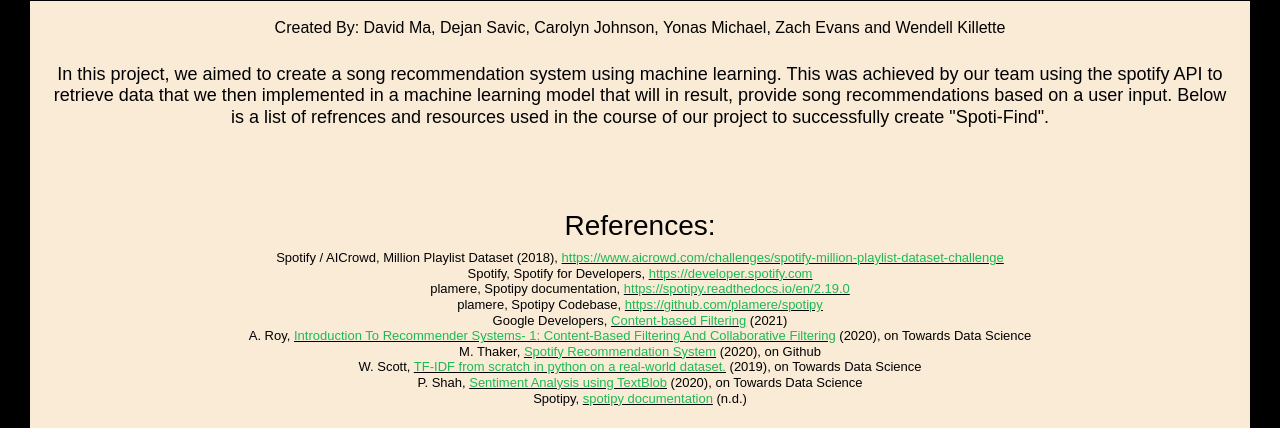
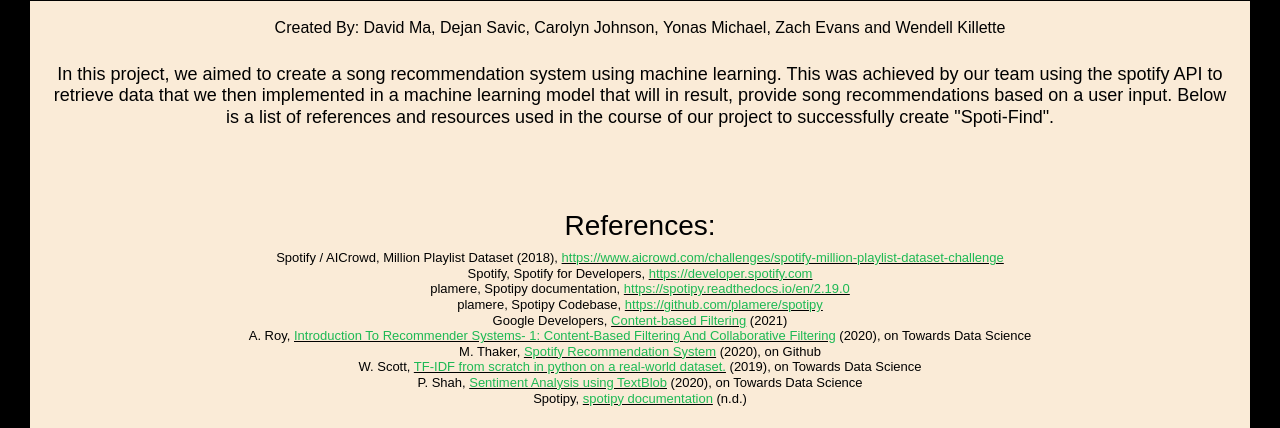
Before and after one commit to savicd710/Spoti-Find, a Flask app: page /about in a window 1280 px wide. Shown: the part 179-607 px from the top of the page. Run offline with Flask 2, Linux system fonts and the light colour scheme; some libraries are stand-ins or nearby versions.

Commit message:
fix about

```diff
--- a/templates/about.html
+++ b/templates/about.html
@@ -82,7 +82,7 @@
       <h5 style="font-size:18px;"> In this project, we aimed to create a song recommendation system using machine
         learning. This was achieved by our team using the spotify API to retrieve data that we then implemented in a
         machine learning model that will in result, provide song recommendations based on a user input. Below is a list
-        of refrences and resources used in the course of our project to successfully create "Spoti-Find". </h5>
+        of references and resources used in the course of our project to successfully create "Spoti-Find". </h5>
       <br><br><br>
       <h3>References:</h3>
       <h5 style="font-size:13px;">
```
